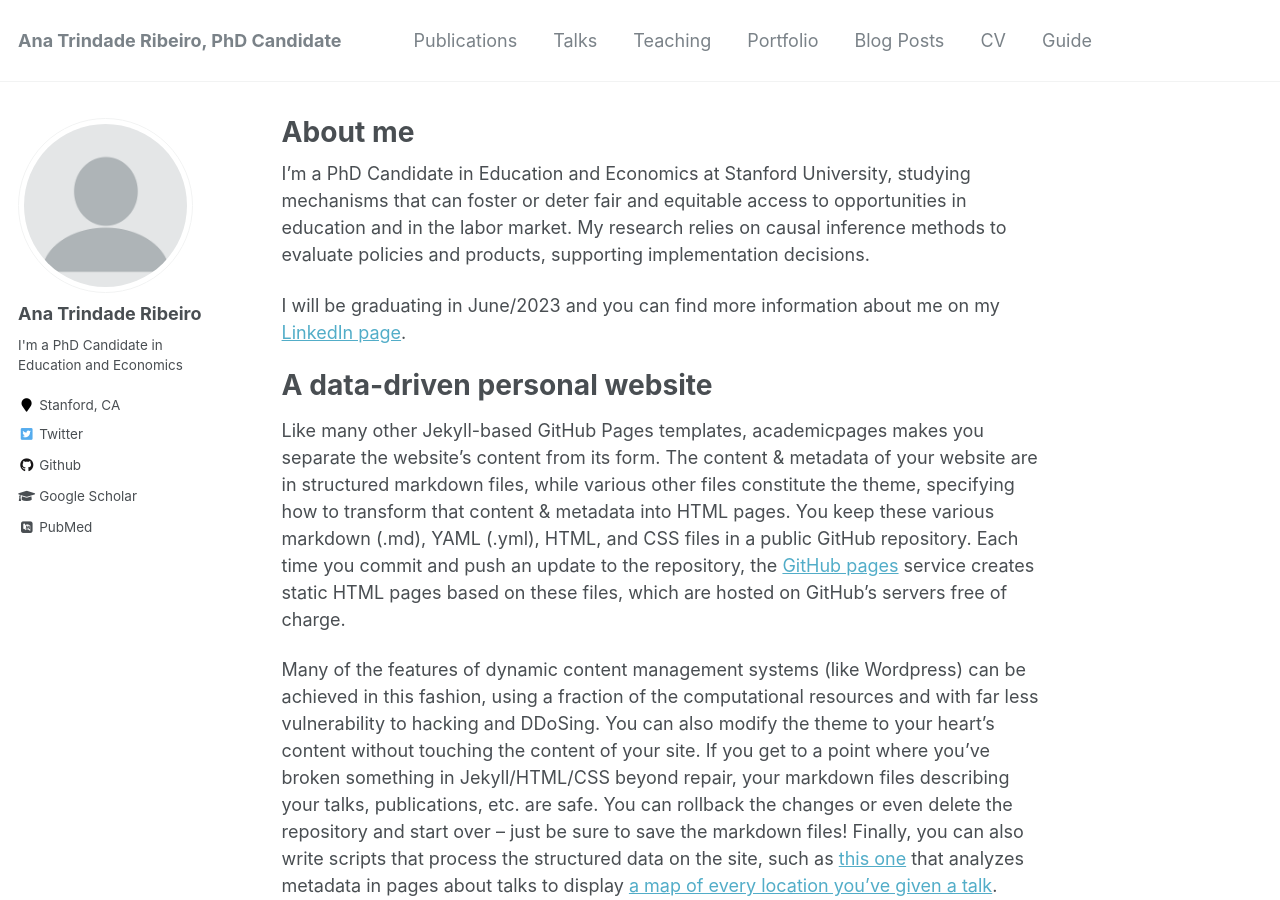
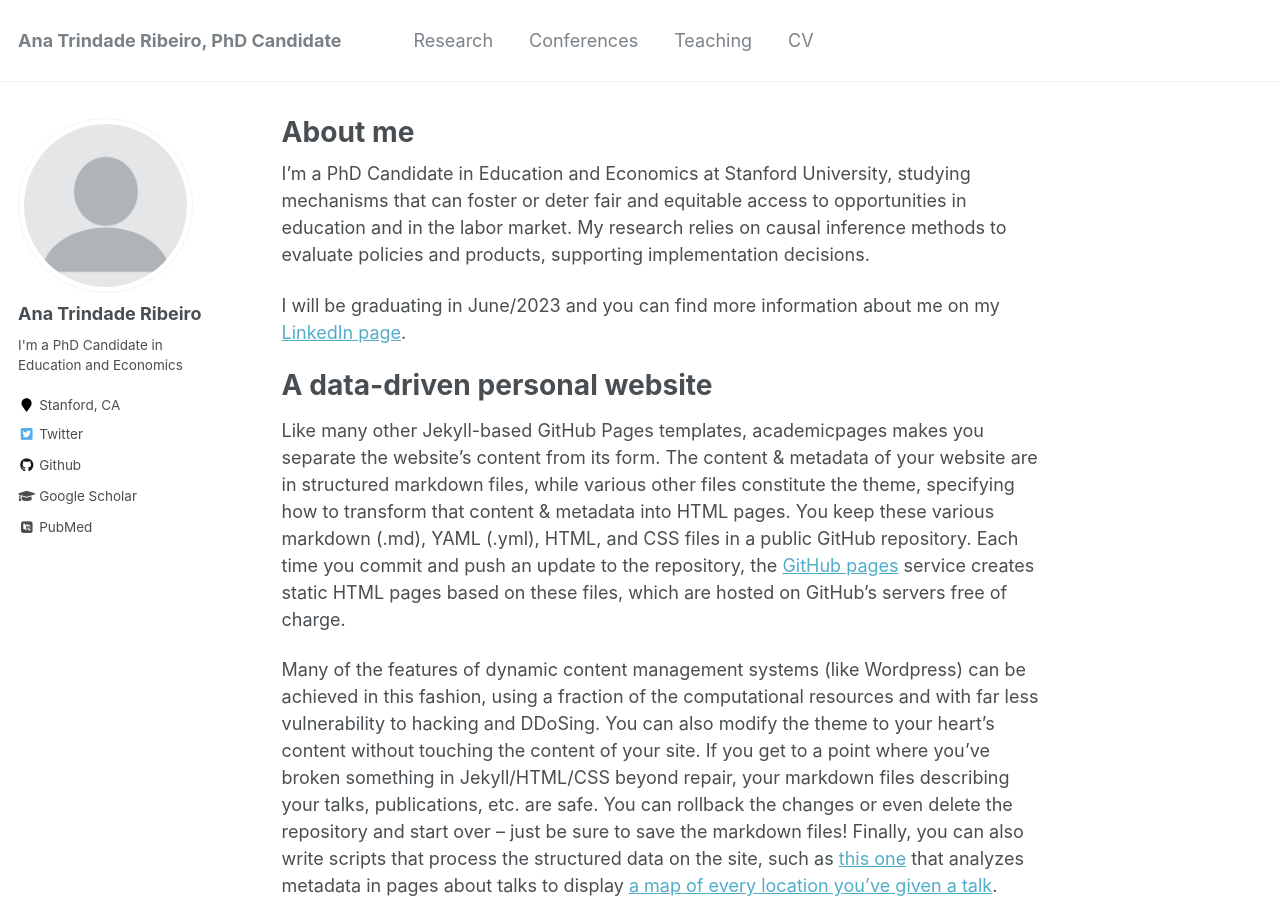
Before and after one commit to anatrindaderibeiro/anatrindaderibeiro.github.io, a Jekyll site: the page built from _pages/about.md, in a window 1280 px wide and 900 px high. Built offline with Jekyll 4.4.1, drawn with Linux system fonts in a browser that asks for light colours; some web fonts are replaced.

Commit message:
menu edits

```diff
--- a/_data/navigation.yml
+++ b/_data/navigation.yml
@@ -1,22 +1,22 @@
 # main links links
 main:
-  - title: "Publications"
-    url: /publications/
+  - title: "Research"
+    url: /Research/
 
-  - title: "Talks"
-    url: /talks/
+  - title: "Conferences"
+    url: /Conferences/
 
   - title: "Teaching"
     url: /teaching/
 
-  - title: "Portfolio"
-    url: /portfolio/
+  #- title: "Portfolio"
+  #  url: /portfolio/
 
-  - title: "Blog Posts"
-    url: /year-archive/
+  #- title: "Blog Posts"
+  #  url: /year-archive/
 
   - title: "CV"
     url: /cv/
 
-  - title: "Guide"
-    url: /markdown/
+ # - title: "Guide"
+ #   url: /markdown/
```
